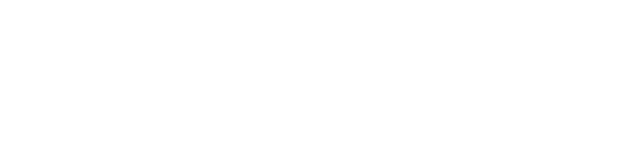
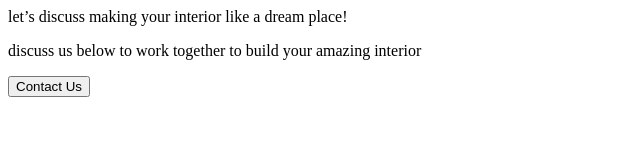
Before and after one commit to nickola1978/dananz, a website: page src/index.html in a window 1280 px wide. Shown: the whole page, without its empty margins (0-640 px from the left). Drawn offline with nearby package versions, Linux system fonts and the light colour scheme; files that its build step writes are made by us from their sources.

Commit message:
add initial structure to banner.html

```diff
--- a/src/template/banner.html
+++ b/src/template/banner.html
@@ -1,3 +1,11 @@
 <section class="bottom-banner">
-
+  <div class="bottom-banner-wrapper">
+    <div class="bottom-banner-lpanel">
+      let’s discuss making your interior like a dream place!
+    </div>
+    <div class="bottom-banner-rpanel">
+      <p>discuss us below to work together to build your amazing interior</p>
+      <button>Contact Us</button>
+    </div>
+  </div>
 </section>
```
